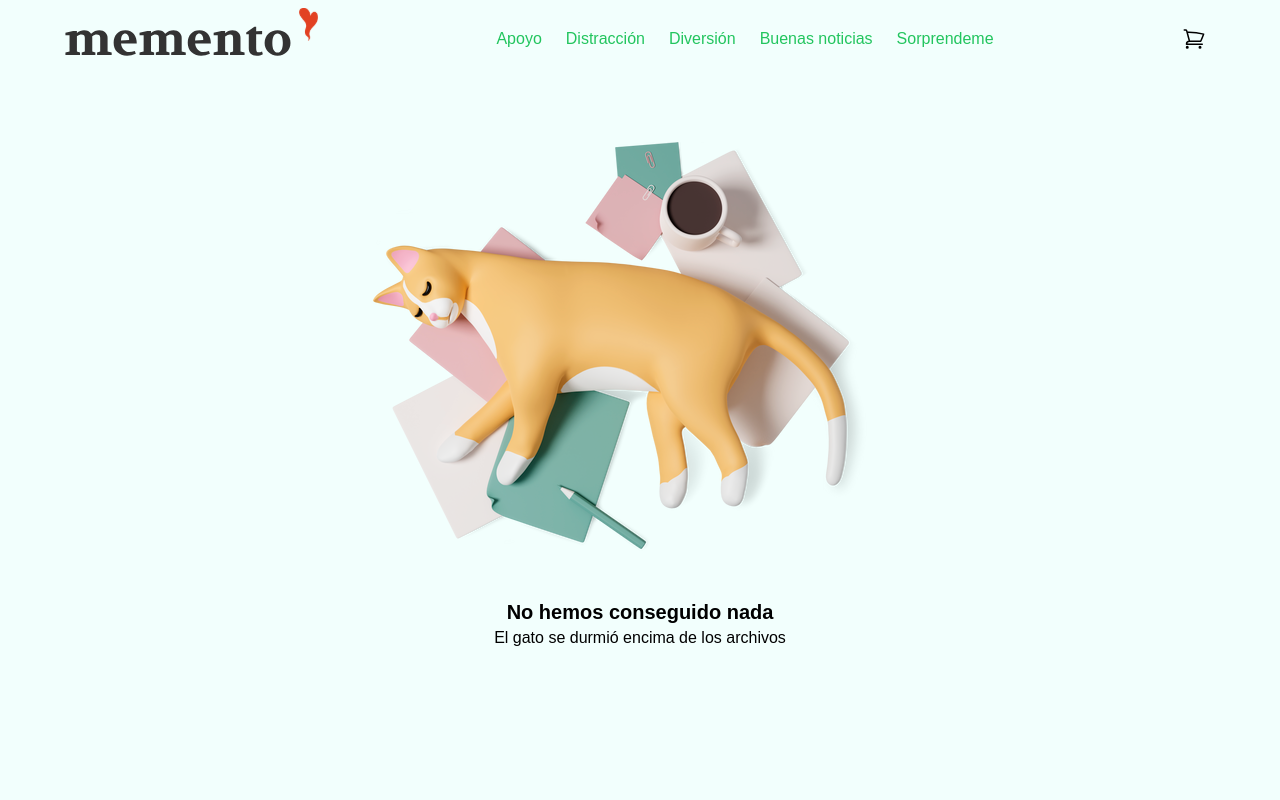
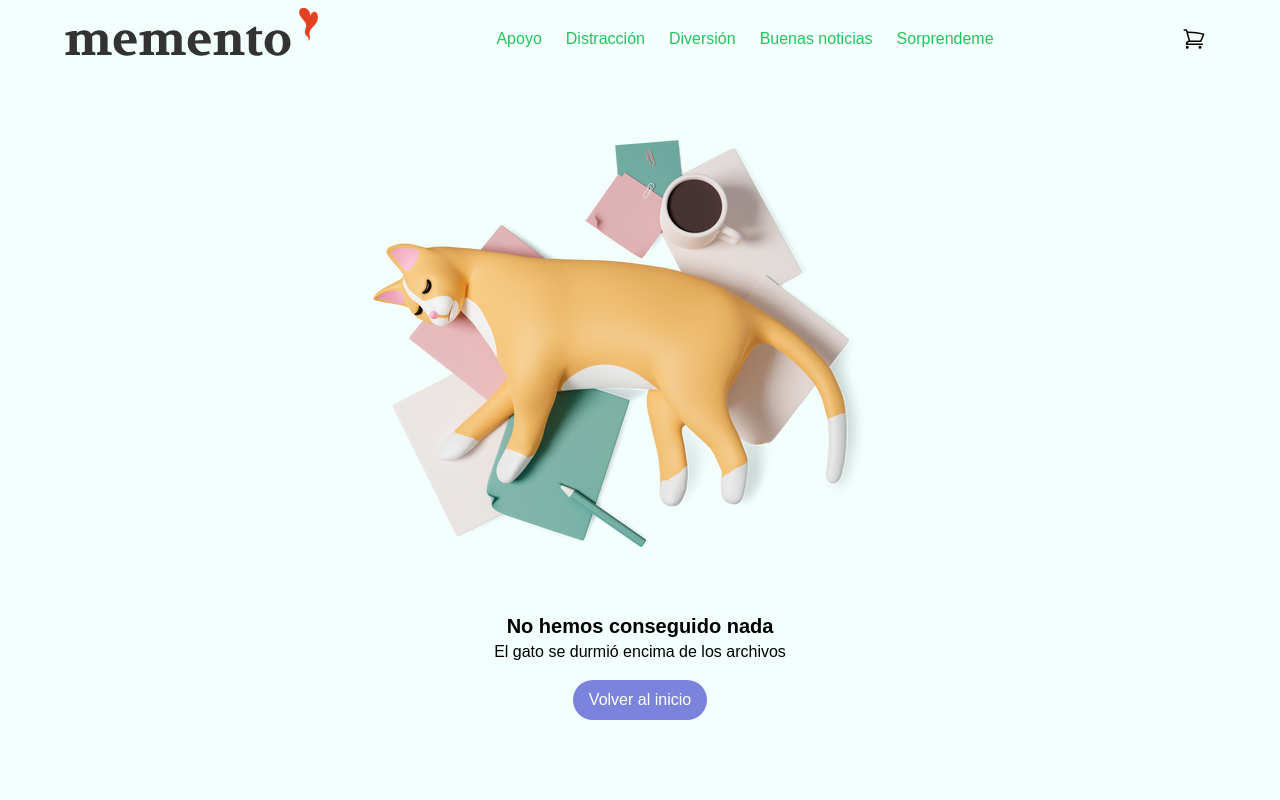
Before and after one commit to JullietV/react34785, a React (Create React App) app: page /category/1 in a window 1280 px wide. Shown: the top 800 px of the page. Built offline with nearby package versions, Linux system fonts and the light colour scheme; no server answers; the database is empty.

Commit message:
:sparkles: Empty state component

```diff
--- a/src/App.js
+++ b/src/App.js
@@ -1,4 +1,5 @@
 import { BrowserRouter, Routes, Route } from 'react-router-dom';
+import Page404 from './components/404';
 import AddProducts from './components/AddProducts';
 import Cart from './components/Cart';
 import Checkout from './components/Checkout';
@@ -25,6 +26,8 @@ function App() {
                 <Route path="/cart" element={<Cart />} />
                 <Route path="/checkout" element={<Checkout />} />
                 <Route path="/add-a-product" element={<AddProducts />} />
+
+                <Route path="*" element={<Page404 />} />
               </Routes>
             </div>
           </main>
--- /dev/null
+++ b/src/components/404.jsx
@@ -0,0 +1,13 @@
+import EmptyState from "./commons/EmptyState";
+
+export default function Page404 () {
+  return (
+    <EmptyState
+      img="/img/cat.png"
+      title="No hemos encontrado esta página"
+      subtitle="El gato se ha vuelto a acostar sobre los archivos"
+      textBtn="Volver al inicio"
+      hrefBtn="/"
+    />
+  )
+}
--- a/src/components/Cart/index.jsx
+++ b/src/components/Cart/index.jsx
@@ -2,6 +2,7 @@ import { useContext } from 'react'
 import { Link } from 'react-router-dom'
 import Context from '../../storage/Context'
 import Button from '../commons/Button'
+import EmptyState from '../commons/EmptyState'
 import ItemCart from './ItemCart'
 import Summary from './Summary'
 
@@ -30,15 +31,15 @@ export default function Cart () {
             <Summary summary={calcSummary} />
           </div>
         </>
-      ) : (<>
-        <div className="flex flex-col justify-center items-center w-full col-span-12 mt-11">
-          <img src="/img/empty-cart.png" alt="empty cart" className='block' />
-          <h3 className='text-xl font-bold mt-4'>Aún no has añadido nada a tu carrito</h3>
-          <Link to="/">
-            <Button type="primary" className="mt-4">Ir a comprar</Button>
-          </Link>
-        </div>
-      </>)}
+      ) : (
+        <EmptyState
+          img="/img/cat.png"
+          title="No hemos conseguido nada"
+          subtitle="El gato se durmió encima de los archivos"
+          textBtn="Volver al inicio"
+          hrefBtn="/"
+        />
+      )}
     </div>
   </>)
 }
--- a/src/components/Items/ItemListContainer.jsx
+++ b/src/components/Items/ItemListContainer.jsx
@@ -4,6 +4,7 @@ import { useParams } from 'react-router-dom';
 import Loader from '../commons/Loader';
 import LoaderContainer from '../commons/LoaderContainer';
 import { getItemsFromAPI, getItemsFromAPIByCategory } from '../../services/firebase';
+import EmptyState from '../commons/EmptyState';
 
 export default function ItemListContainer () {
   const [items, setItems] = useState([])
@@ -40,12 +41,16 @@ export default function ItemListContainer () {
   return (
     <>
       {items && items.length ?
-      <ItemList greeting={greeting} items={items} /> :
-      <div className='w-full min-h-[75vh] flex flex-col justify-center items-center'>
-        <img src="/img/cat.png" alt="A cute cat" />
-        <h2 className='text-xl font-bold'>No hemos conseguido nada</h2>
-        <p>El gato se durmió encima de los archivos</p>
-      </div>}
+      <ItemList greeting={greeting} items={items} /> : (
+        <EmptyState
+          img="/img/cat.png"
+          title="No hemos conseguido nada"
+          subtitle="El gato se durmió encima de los archivos"
+          textBtn="Volver al inicio"
+          hrefBtn="/"
+        />
+      )
+      }
     </>
   )
 }
--- /dev/null
+++ b/src/components/commons/EmptyState.jsx
@@ -0,0 +1,17 @@
+import { Link } from "react-router-dom";
+import Button from "./Button";
+
+export default function EmptyState ({img, title, subtitle, textBtn, hrefBtn}) {
+  return (
+  <>
+    <div className="flex flex-col justify-center items-center w-full col-span-12 mt-11">
+      <img src={img} alt="" className='block' />
+      <h3 className='text-xl font-bold mt-4'>{title}</h3>
+      <p>{subtitle}</p>
+      <Link to={hrefBtn}>
+        <Button type="primary" className="mt-4">{textBtn}</Button>
+      </Link>
+    </div>
+  </>
+  )
+}
```
